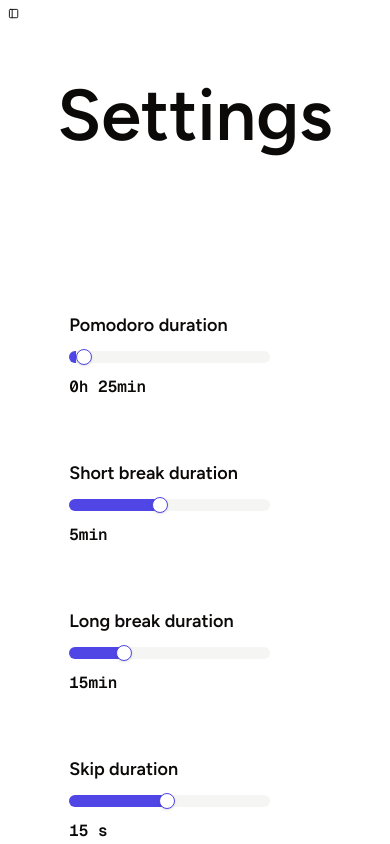
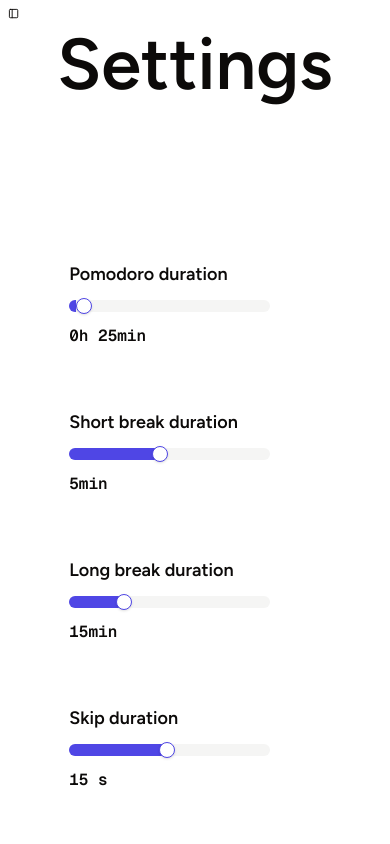
Before and after one commit to proivan1711/iXQU, a Next.js app: page /settings in a window 390 px wide. Shown: the top 844 px of the page. Built offline with nearby package versions, Linux system fonts and the light colour scheme.

Commit message:
Fixed mobile layout for settings

```diff
--- a/src/app/settings/page.tsx
+++ b/src/app/settings/page.tsx
@@ -2,7 +2,7 @@ import SettingsForm from "@/features/settings/components/SettingsForm";
 
 export default function Settings() {
   return (
-    <div className="flex flex-col justify-center items-center w-full h-dvh">
+    <div className="flex flex-col justify-center items-center w-full min-h-dvh">
       <h1 className="text-7xl font-sans font-semibold text-balance mb-20">
         Settings
       </h1>
--- a/src/features/settings/components/SettingsForm.tsx
+++ b/src/features/settings/components/SettingsForm.tsx
@@ -1,6 +1,6 @@
-import { SiGithub } from "@icons-pack/react-simple-icons";
+import {SiGithub} from "@icons-pack/react-simple-icons";
 import Link from "next/link";
-import { Button } from "@/components/ui/button";
+import {Button} from "@/components/ui/button";
 import {
   LongBreakDurationField,
   PomodoroDurationField,
@@ -10,7 +10,7 @@ import {
 
 export default function SettingsForm() {
   return (
-    <form className="bg-card w-[85%] sm:w-[75%] max-w-7xl h-[70%] rounded-2xl flex flex-col justify-between items-start px-10 pt-20 pb-5 gap-15">
+    <form className="bg-card w-[85%] sm:w-[75%] max-w-7xl h-fit rounded-2xl flex flex-col justify-between items-start px-10 pt-20 pb-5 gap-15 mb-20">
       <div className="flex flex-col w-full gap-15">
         <PomodoroDurationField />
         <ShortBreakDurationField />
```
